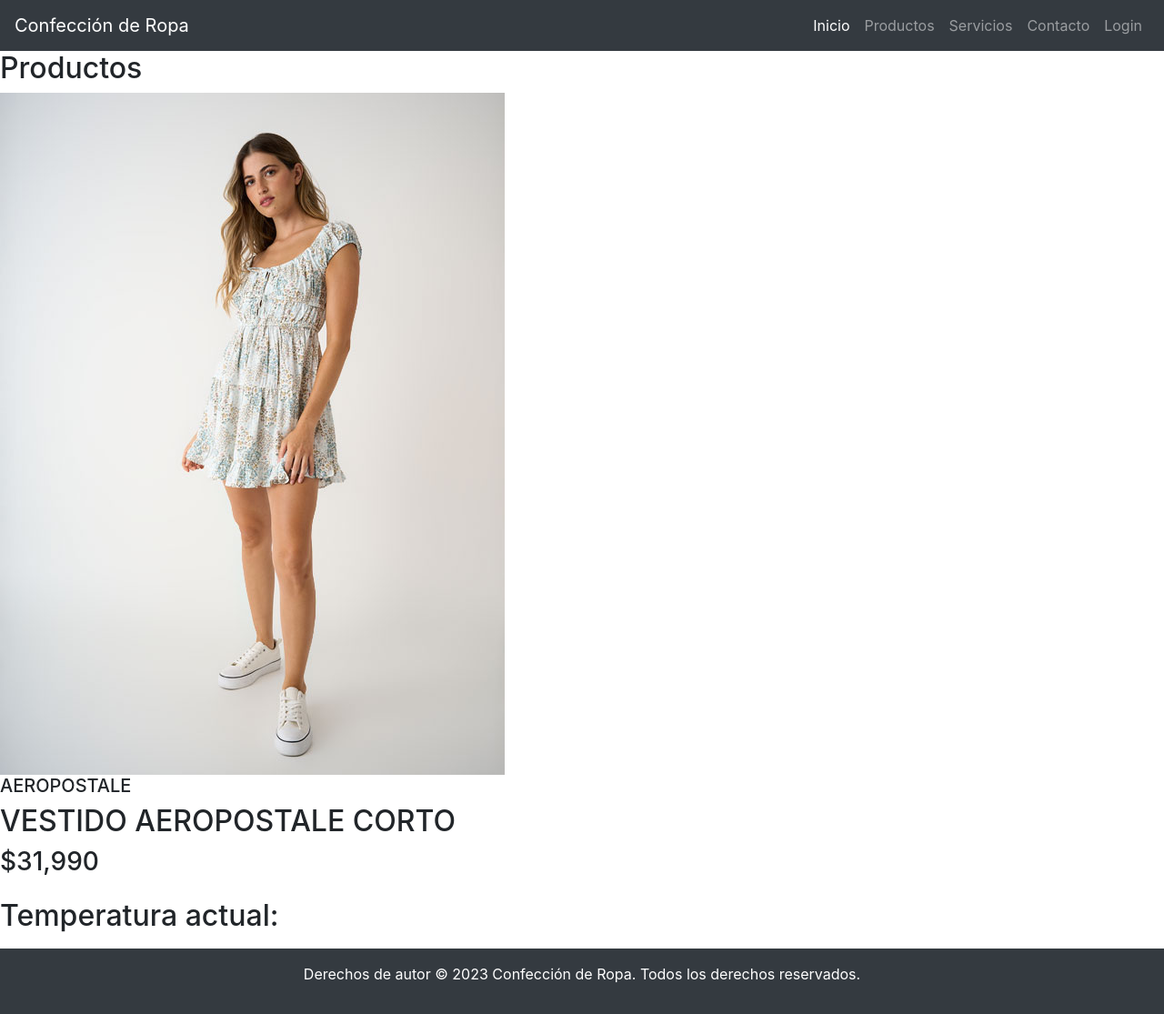
After one commit to FFNicoUwU/Proyecto_Programacion_Web, a Django app: page /marggis/productos/ in a window 1280 px wide. The commit adds this page. Shown: the whole page at 91% size. Run offline with Django 4.2, Linux system fonts and the light colour scheme; data comes from the database, SQL or seed files in the repository; both versions use the stored data as it was after the commit; some libraries are stand-ins or nearby versions.

Commit message:
Se realiza pagina Productos, donde aparecen todos los productos agregados desde el admin

```diff
--- a/confeccion/settings.py
+++ b/confeccion/settings.py
@@ -38,6 +38,7 @@ INSTALLED_APPS = [
     'django.contrib.messages',
     'django.contrib.staticfiles',
     'marggis',
+    'django.contrib.humanize',
 ]
 
 MIDDLEWARE = [
--- a/marggis/templates/paginas/index.html
+++ b/marggis/templates/paginas/index.html
@@ -23,7 +23,7 @@
           <a class="nav-link" href="#">Inicio</a>
         </li>
         <li class="nav-item">
-          <a class="nav-link" href="#">Productos</a>
+          <a class="nav-link" href="productos">Productos</a>
         </li>
         <li class="nav-item">
           <a class="nav-link" href="#">Servicios</a>
--- /dev/null
+++ b/marggis/templates/paginas/productos.html
@@ -0,0 +1,82 @@
+{% load static %}
+<!DOCTYPE html>
+<html lang="es">
+
+<head>
+  <meta charset="UTF-8">
+  <meta name="viewport" content="width=device-width, initial-scale=1.0">
+  <link rel="stylesheet" href="https://stackpath.bootstrapcdn.com/bootstrap/4.5.0/css/bootstrap.min.css">
+  <title>Confección de Ropa</title>
+</head>
+
+<body>
+  <!-- Barra de navegación -->
+  <nav class="navbar navbar-expand-lg navbar-dark bg-dark">
+    <a class="navbar-brand" href="#">Confección de Ropa</a>
+    <button class="navbar-toggler" type="button" data-toggle="collapse" data-target="#navbarNav"
+      aria-controls="navbarNav" aria-expanded="false" aria-label="Toggle navigation">
+      <span class="navbar-toggler-icon"></span>
+    </button>
+    <div class="collapse navbar-collapse" id="navbarNav">
+      <ul class="navbar-nav ml-auto">
+        <li class="nav-item active">
+          <a class="nav-link" href="#">Inicio</a>
+        </li>
+        <li class="nav-item">
+          <a class="nav-link" href="#">Productos</a>
+        </li>
+        <li class="nav-item">
+          <a class="nav-link" href="#">Servicios</a>
+        </li>
+        <li class="nav-item">
+          <a class="nav-link" href="#">Contacto</a>
+        </li>
+        <li class="nav-item">
+          <a class="nav-link" href="login">Login</a>
+        </li>
+      </ul>
+    </div>
+  </nav>
+    {% load humanize %}
+    <!--Productos-->
+    <h2>Productos</h2>
+    <div class="productos">
+        {% for p in productos %}
+        <div class="producto">
+            <div class="contenedor_producto">
+            {% if p.imagen %}
+                <img src="{{p.imagen.url}}" alt="imagen producto">
+            {% endif %}
+                <div class="detalle">
+                    <h5>{{ p.nombre | capfirst }}</h5>
+                    <h2>{{ p.descripcion }}</h2>
+                    <h3>${{ p.precio | intcomma }}</h3>
+                </div>
+            </div>
+        </div>
+        {% endfor %}
+    </div>
+
+    <!-- Contenedor de temperatura -->
+    <div id="temperature-container" class="mt-4">
+      <h2>Temperatura actual:</h2>
+      <p id="weather-info"></p>
+    </div>
+  </div>
+
+  <!-- Footer -->
+  <footer class="bg-dark text-white py-3">
+    <div class="container text-center">
+      <p>Derechos de autor &copy; 2023 Confección de Ropa. Todos los derechos reservados.</p>
+    </div>
+  </footer>
+
+  <script src="https://code.jquery.com/jquery-3.5.1.slim.min.js"></script>
+  <script src="https://cdn.jsdelivr.net/npm/@popperjs/core@2.5.4/dist/umd/popper.min.js"></script>
+  <script src="https://stackpath.bootstrapcdn.com/bootstrap/4.5.0/js/bootstrap.min.js"></script>
+
+  <!-- Script de la API de temperatura -->
+  <script src="{% static 'js/temperatura.js' %}"></script>
+</body>
+
+</html>
--- a/marggis/urls.py
+++ b/marggis/urls.py
@@ -4,5 +4,6 @@ from . import views
 urlpatterns = [
     path('index', views.index, name='index'),
     path('login/', views.login_view, name='login'),
-    path('registro/', views.register, name='registro')
+    path('registro/', views.register, name='registro'),
+    path('productos/', views.productos, name= 'productos')
 ]
--- a/marggis/views.py
+++ b/marggis/views.py
@@ -1,5 +1,5 @@
 from django.shortcuts import render, redirect
-from .models import usuario as XD, Genero
+from .models import usuario as XD, Genero, Producto
 from django.contrib.auth.models import User
 from django.contrib.auth import authenticate, login
 from django.contrib import messages
@@ -8,6 +8,15 @@ from django.contrib import messages
 def index(request):
     context={}
     return render(request, 'paginas/index.html', context)
+
+#PRODUCTO
+
+def productos(request):
+    productos = Producto.objects.all()
+    data = {
+        'productos' : productos
+    }
+    return render(request, 'paginas/productos.html', data)
 
 #REGISTRO
 def register(request):
```
Also changed, not shown: marggis/admin.py (+8 -1 lines), db.sqlite3, media/productos/vestido.jpg (added).
